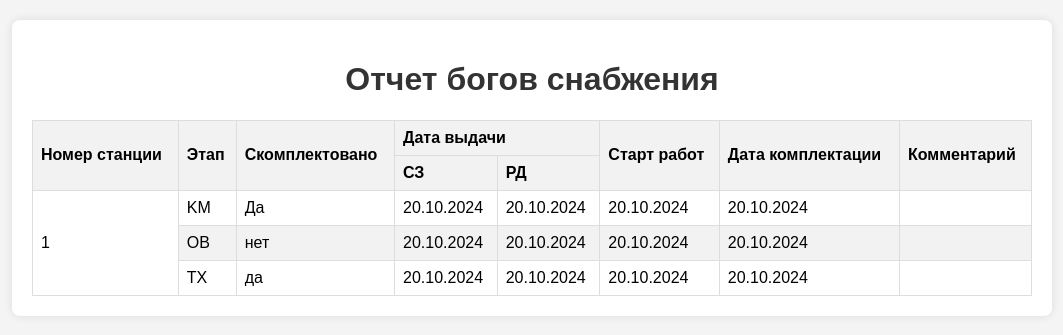
After one commit to DenisKhudyakov/station_report, a Django app: template station_report/templates/station_report/test.html in a window 1280 px wide. The commit adds this page. Shown: the top 335 px of the page, without its empty margins (108-1171 px from the left). Run offline with Django 5.2, Linux system fonts and the light colour scheme; the template is opened without the code that fills it, so the values that code supplies are empty.

Commit message:
написан тестовый html и написан html отчет

```diff
--- /dev/null
+++ b/station_report/templates/station_report/test.html
@@ -0,0 +1,109 @@
+<!DOCTYPE html>
+<html lang="en">
+<head>
+    <meta charset="UTF-8">
+    <meta name="viewport" content="width=device-width, initial-scale=1.0">
+    <title>Отчет богов снабжения</title>
+    <style>
+        body {
+            font-family: Arial, sans-serif;
+            margin: 0;
+            padding: 0;
+            background-color: #f4f4f4;
+        }
+
+        #container {
+            max-width: 1000px;
+            margin: 20px auto;
+            padding: 20px;
+            background-color: #fff;
+            border-radius: 8px;
+            box-shadow: 0 0 10px rgba(0, 0, 0, 0.1);
+        }
+
+        h1 {
+            text-align: center;
+            color: #333;
+        }
+
+        table {
+            width: 100%;
+            border-collapse: collapse;
+            margin-top: 20px;
+        }
+
+        th, td {
+            border: 1px solid #ddd;
+            padding: 8px;
+            text-align: left;
+        }
+
+        th {
+            background-color: #f2f2f2;
+        }
+
+        tr:nth-child(even) {
+            background-color: #f2f2f2;
+        }
+
+        tr:hover {
+            background-color: #ddd;
+        }
+    </style>
+</head>
+<body>
+
+<div id="container">
+    <h1>Отчет богов снабжения</h1>
+
+    <table>
+        <thead>
+            <tr>
+                <th rowspan="2">Номер станции</th>
+                <th rowspan="2">Этап</th>
+                <th rowspan="2">Скомплектовано</th>
+                <th colspan="2">Дата выдачи</th>
+                <th rowspan="2">Старт работ</th>
+                <th rowspan="2">Дата комплектации</th>
+                <th rowspan="2">Комментарий</th>
+            </tr>
+            <tr>
+                <th>СЗ</th>
+                <th>РД</th>
+            </tr>
+        </thead>
+        <tbody>
+            <tr>
+                <td rowspan="3">1</td>
+                <td>KM</td>
+                <td>Да</td>
+                <td>20.10.2024</td>
+                <td>20.10.2024</td>
+                <td>20.10.2024</td>
+                <td>20.10.2024</td>
+                <td></td>
+            </tr>
+            <tr>
+                <td>OB</td>
+                <td>нет</td>
+                <td>20.10.2024</td>
+                <td>20.10.2024</td>
+                <td>20.10.2024</td>
+                <td>20.10.2024</td>
+                <td></td>
+            </tr>
+            <tr>
+                <td>TX</td>
+                <td>да</td>
+                <td>20.10.2024</td>
+                <td>20.10.2024</td>
+                <td>20.10.2024</td>
+                <td>20.10.2024</td>
+                <td></td>
+            </tr>
+        </tbody>
+    </table>
+</div>
+
+</body>
+</html>
--- a/station_report/urls.py
+++ b/station_report/urls.py
@@ -1,10 +1,11 @@
 from django.urls import path
 
 from station_report.apps import StationReportConfig
-from station_report.views import home
+from station_report.views import home, StationReportView
 
 app_name = StationReportConfig.name
 
 urlpatterns = [
     path('', home, name='home'),
+    path('report_view/', StationReportView.as_view(), name='report_view'),
 ]
```
Also changed, not shown: station_report/templates/station_report/report.html (+33 -35 lines), station_report/views.py (+8 -8 lines).
